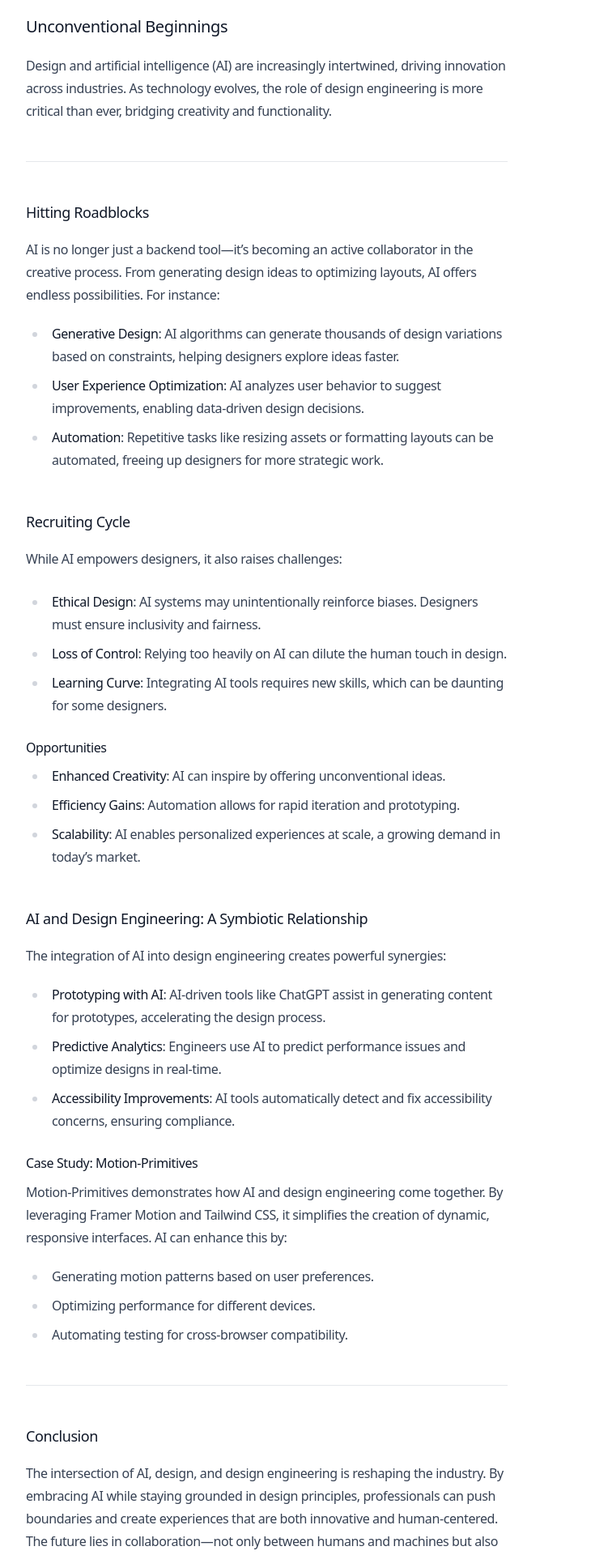
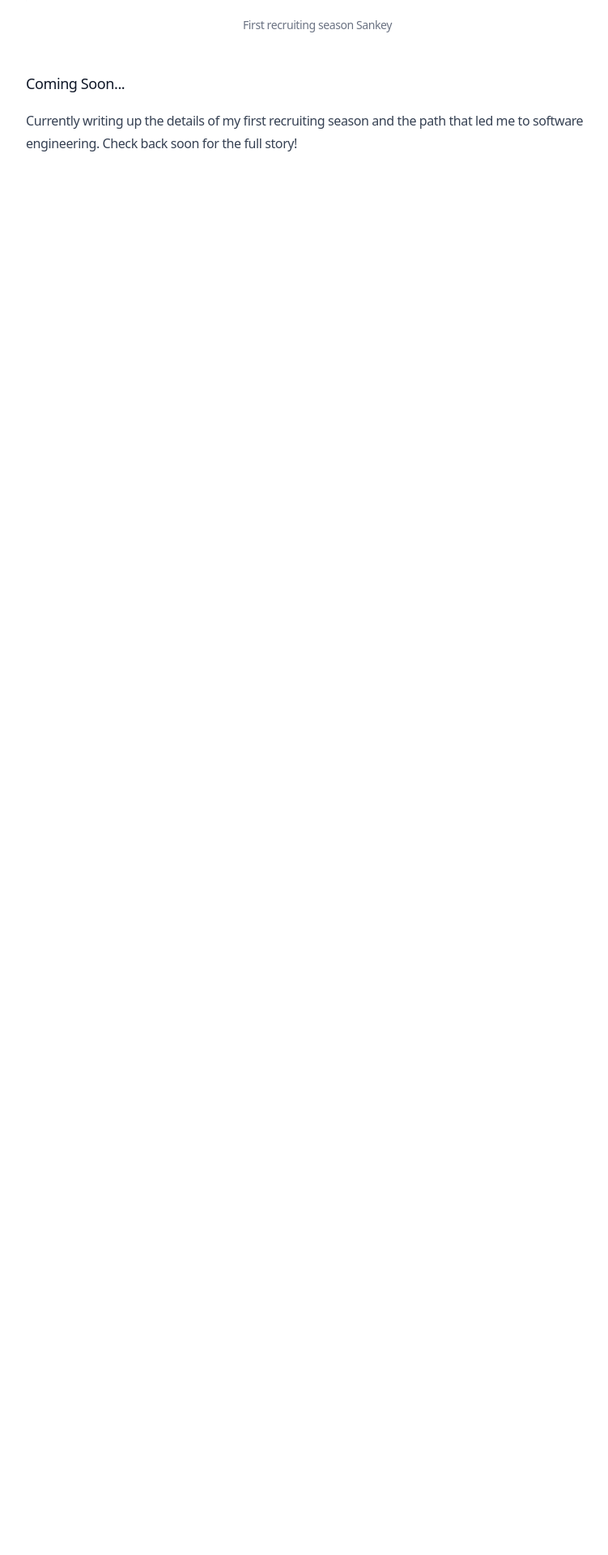
Before and after one commit to Darius-Alexander/portfolio, a Next.js app: page /blog/road-to-my-first-swe-internship in a window 1280 px wide. Shown: the part 520-2440 px from the top of the page at 81% size, without its empty margins (248-999 px from the left). After the commit the page ends 800 px from the top, so only its background shows below. Built offline with nearby package versions, Linux system fonts and the light colour scheme.

Commit message:
blog edits

```diff
--- a/app/blog/layout.tsx
+++ b/app/blog/layout.tsx
@@ -17,7 +17,7 @@ export default function LayoutBlogPost({
       />
 
 
-      <main className="prose prose-gray mt-24 pb-20 prose-h4:prose-base dark:prose-invert prose-h1:text-xl prose-h1:font-medium prose-h2:mt-12 prose-h2:scroll-m-20 prose-h2:text-lg prose-h2:font-medium prose-h3:text-base prose-h3:font-medium prose-h4:font-medium prose-h5:text-base prose-h5:font-medium prose-h6:text-base prose-h6:font-medium prose-strong:font-medium">
+      <main className="prose prose-gray mt-24 pb-20 max-w-none prose-h4:prose-base dark:prose-invert prose-h1:text-xl prose-h1:font-medium prose-h2:mt-12 prose-h2:scroll-m-20 prose-h2:text-lg prose-h2:font-medium prose-h3:text-base prose-h3:font-medium prose-h4:font-medium prose-h5:text-base prose-h5:font-medium prose-h6:text-base prose-h6:font-medium prose-strong:font-medium">
         {children}
       </main>
     </>
--- a/app/blog/road-to-my-first-swe-internship/page.mdx
+++ b/app/blog/road-to-my-first-swe-internship/page.mdx
@@ -7,60 +7,8 @@ export const metadata = {
   src="/assets/blogs/sankey1.png"
   alt="My Recruiting Sankey"
   caption="First recruiting season Sankey"
-
 />
 
-# Unconventional Beginnings
+## Coming Soon...
 
-Design and artificial intelligence (AI) are increasingly intertwined, driving innovation across industries. As technology evolves, the role of design engineering is more critical than ever, bridging creativity and functionality.
-
----
-
-## Hitting Roadblocks
-
-AI is no longer just a backend tool—it’s becoming an active collaborator in the creative process. From generating design ideas to optimizing layouts, AI offers endless possibilities. For instance:
-
-- **Generative Design**: AI algorithms can generate thousands of design variations based on constraints, helping designers explore ideas faster.
-- **User Experience Optimization**: AI analyzes user behavior to suggest improvements, enabling data-driven design decisions.
-- **Automation**: Repetitive tasks like resizing assets or formatting layouts can be automated, freeing up designers for more strategic work.
-
-## Recruiting Cycle
-
-While AI empowers designers, it also raises challenges:
-
-###
-
-- **Ethical Design**: AI systems may unintentionally reinforce biases. Designers must ensure inclusivity and fairness.
-- **Loss of Control**: Relying too heavily on AI can dilute the human touch in design.
-- **Learning Curve**: Integrating AI tools requires new skills, which can be daunting for some designers.
-
-### Opportunities
-
-- **Enhanced Creativity**: AI can inspire by offering unconventional ideas.
-- **Efficiency Gains**: Automation allows for rapid iteration and prototyping.
-- **Scalability**: AI enables personalized experiences at scale, a growing demand in today’s market.
-
-
-## AI and Design Engineering: A Symbiotic Relationship
-
-The integration of AI into design engineering creates powerful synergies:
-
-- **Prototyping with AI**: AI-driven tools like ChatGPT assist in generating content for prototypes, accelerating the design process.
-- **Predictive Analytics**: Engineers use AI to predict performance issues and optimize designs in real-time.
-- **Accessibility Improvements**: AI tools automatically detect and fix accessibility concerns, ensuring compliance.
-
-### Case Study: Motion-Primitives
-
-Motion-Primitives demonstrates how AI and design engineering come together. By leveraging Framer Motion and Tailwind CSS, it simplifies the creation of dynamic, responsive interfaces. AI can enhance this by:
-
-- Generating motion patterns based on user preferences.
-- Optimizing performance for different devices.
-- Automating testing for cross-browser compatibility.
-
----
-
-## Conclusion
-
-The intersection of AI, design, and design engineering is reshaping the industry. By embracing AI while staying grounded in design principles, professionals can push boundaries and create experiences that are both innovative and human-centered. The future lies in collaboration—not only between humans and machines but also among designers, engineers, and AI.
-
----
+Currently writing up the details of my first recruiting season and the path that led me to software engineering. Check back soon for the full story!
--- a/app/layout.tsx
+++ b/app/layout.tsx
@@ -2,7 +2,6 @@ import type { Metadata, Viewport } from 'next'
 import { Geist, Geist_Mono } from 'next/font/google'
 import './globals.css'
 import { Header } from './header'
-import { Footer } from './footer'
 import { ThemeProvider } from 'next-themes'
 import { WEBSITE_URL } from '@/lib/constants'
 
@@ -54,7 +53,6 @@ export default function RootLayout({
             <div className="relative mx-auto w-full max-w-screen-md flex-1 px-6 pt-20">
               <Header />
               {children}
-              <Footer />
             </div>
           </div>
         </ThemeProvider>
```
